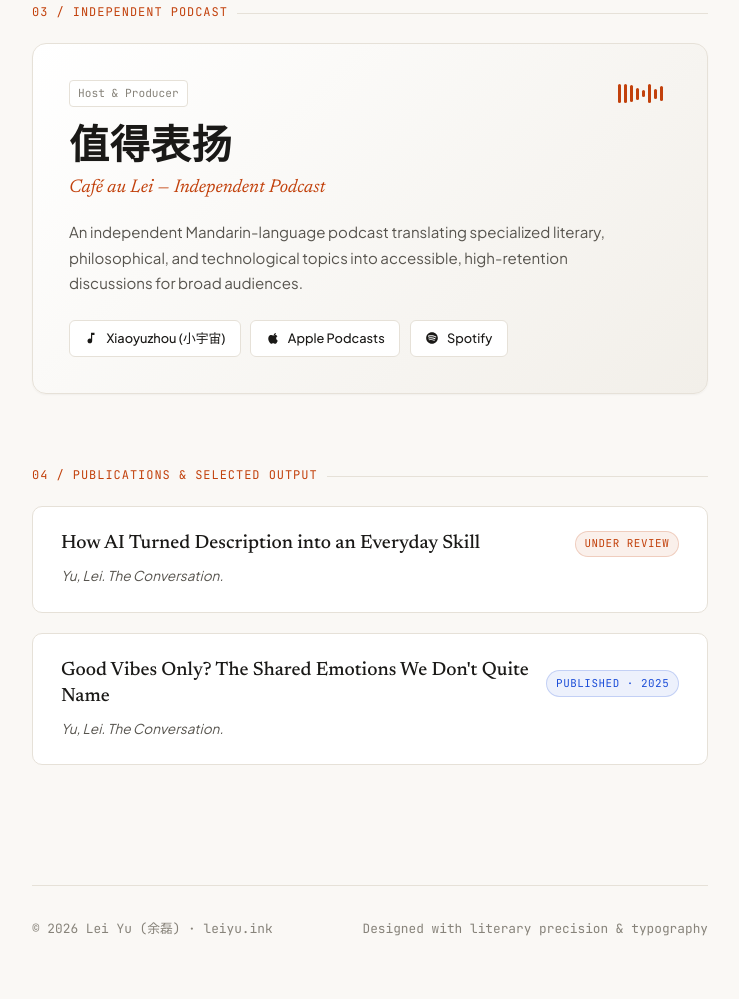
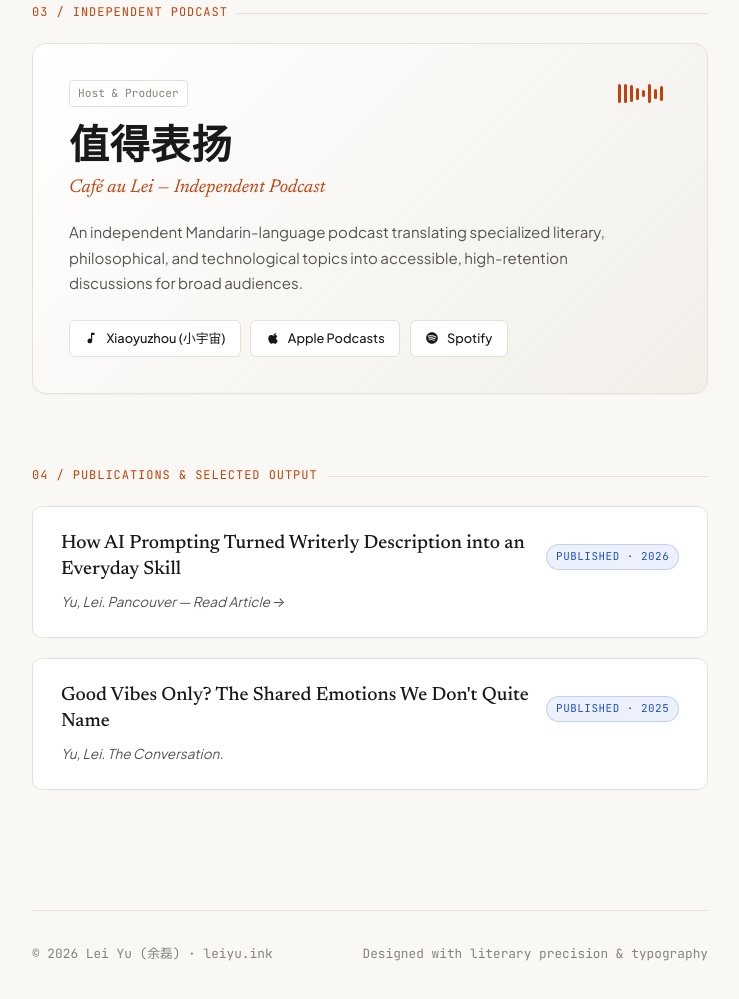
Before and after one commit to dondraperdaddy/dondraperdaddy.github.io, a plain HTML site: page index.html in a window 1280 px wide. Shown: the part 1339-2338 px from the top of the page, without its empty margins (470-1209 px from the left). Drawn offline with Linux system fonts and the light colour scheme.

Commit message:
Update index.html

```diff
--- a/index.html
+++ b/index.html
@@ -517,11 +517,18 @@
             display: flex;
             flex-direction: column;
             gap: 0.5rem;
+            text-decoration: none;
+            color: inherit;
         }
 
         .publication-item:hover {
             border-color: var(--border-hover);
-            box-shadow: var(--shadow-sm);
+            transform: translateY(-2px);
+            box-shadow: var(--shadow-md);
+        }
+
+        .publication-item:hover .pub-title {
+            color: var(--accent);
         }
 
         .pub-header {
@@ -787,13 +794,13 @@
             <section id="publications">
                 <div class="section-label">04 / Publications &amp; Selected Output</div>
                 <div class="publications-list">
-                    <div class="publication-item">
+                    <a href="https://pancouver.ca/how-ai-prompting-turned-writerly-description-into-an-everyday-skill/" target="_blank" rel="noopener" class="publication-item">
                         <div class="pub-header">
-                            <div class="pub-title">How AI Turned Description into an Everyday Skill</div>
-                            <span class="pub-status status-under-review">Under Review</span>
+                            <div class="pub-title">How AI Prompting Turned Writerly Description into an Everyday Skill</div>
+                            <span class="pub-status status-published">Published &middot; 2026</span>
                         </div>
-                        <div class="pub-venue">Yu, Lei. The Conversation.</div>
-                    </div>
+                        <div class="pub-venue">Yu, Lei. <em>Pancouver</em> &mdash; Read Article &rarr;</div>
+                    </a>
 
                     <div class="publication-item">
                         <div class="pub-header">
```
